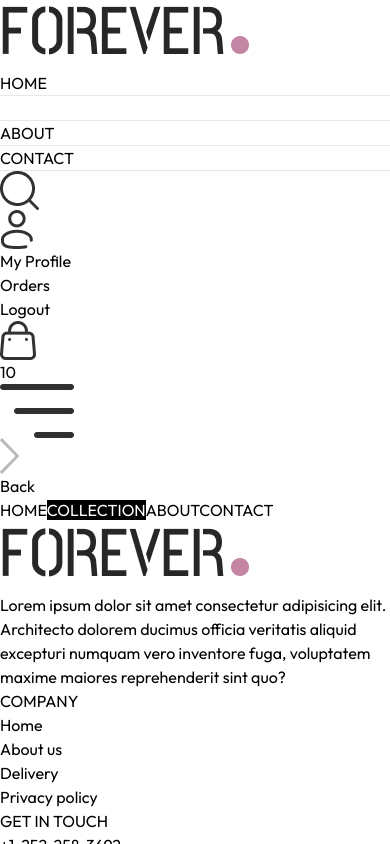
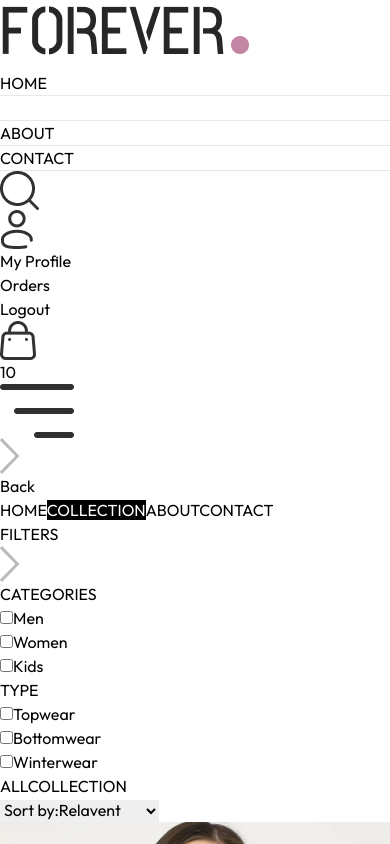
Before and after one commit to ShrishtiDubey27/E-commerce-Website, a React app in the folder frontend/: page /collection in a window 390 px wide. Shown: the top 844 px of the page. Built offline with nearby package versions, Linux system fonts and the light colour scheme; the HTML template or start-up script is replaced by a standard one.

Commit message:
collection page with responsive features are added

```diff
--- a/frontend/src/App.jsx
+++ b/frontend/src/App.jsx
@@ -11,12 +11,15 @@
 import Orders from './pages/Orders'
 import Navbar from './components/Navbar'
 import Footer from './components/Footer'
+import SearchBar from './components/SearchBar'
 
 const App = () => {
   return (
     <div className='px-4 sm:px-[5vw] md:px-[7vw] lg:px-[9vw]'>
 
       <Navbar></Navbar>
+      <SearchBar></SearchBar>
+
       <Routes>
         <Route path='/' element={<Home/>}/>
         <Route path='/collection' element={<Collection/>}/>
@@ -29,6 +32,7 @@
         <Route path='/orders' element={<Orders/>}/>
 
       </Routes>
+
       <Footer></Footer>
     </div>
   )
--- a/frontend/src/components/Navbar.jsx
+++ b/frontend/src/components/Navbar.jsx
@@ -1,11 +1,12 @@
-import React, { useState } from 'react'
+import React, { useContext, useState } from 'react'
 import {assets} from '../assets/frontend_assets/assets'
 import { Link, NavLink } from 'react-router-dom'
+import { ShopContext } from '../context/ShopContext'
 
 const Navbar = () => {
 
   const[visible,setVisible]=useState(false)
-
+  const {setShowSearch} =useContext(ShopContext);
 
 
   return (
@@ -39,7 +40,7 @@
       </ul>
 
       <div className='flex items-center gap-6'>
-        <img src={assets.search_icon}  className='w-5 cursor-pointer' alt="" />
+        <img onClick={()=>setShowSearch(true)} src={assets.search_icon}  className='w-5 cursor-pointer' alt="" />
 
         <div className='group relative'>
           <img src={assets.profile_icon} className='w-5 cursor-pointer' alt="" />
--- /dev/null
+++ b/frontend/src/components/SearchBar.jsx
@@ -0,0 +1,35 @@
+import React, { useContext, useEffect, useState } from 'react'
+import { ShopContext } from '../context/ShopContext'
+import { assets } from '../assets/frontend_assets/assets';
+import { useLocation } from 'react-router-dom';
+
+const SearchBar = () => {
+
+  const {search,setSearch , showSearch,setShowSearch} =useContext(ShopContext);
+  const [visible,setVisible]=useState(false);
+
+  const location=useLocation();
+
+  useEffect(()=>{
+    if (location.pathname.includes('collection') ) {
+      setVisible(true);
+    }
+    else{
+      setVisible(false);
+    }
+  },[location])
+
+  return showSearch && visible ?(
+    <div className='border-t border-b bg-gray-50 text-center'>
+
+      <div className='inline-flex items-center justify-center border border-gray-400 px-5 py-2 my-5 mx-3 rounded-full w-3/4 sm:w-1/2'>
+      <input value={search} onChange={(e)=>setSearch(e.target.value)} className='flex-1 outline-none bg-inherit text-sm' type="text" placeholder='Search' />
+
+      <img className='w-4' src={assets.search_icon} alt="" />
+      </div>
+      <img onClick={()=>setShowSearch(false)} src={assets.cross_icon} className='inline w-3 cursor-pointer' alt="" />
+    </div>
+  ):null
+}
+
+export default SearchBar
--- a/frontend/src/context/ShopContext.jsx
+++ b/frontend/src/context/ShopContext.jsx
@@ -1,4 +1,4 @@
-import { createContext } from "react";
+import { createContext, useState } from "react";
 import {products} from "../assets/frontend_assets/assets"
 
 export const ShopContext =createContext();
@@ -7,10 +7,12 @@
 
 
   const  currency ='$';
-  const  delivery_fee=10
+  const  delivery_fee=10;
+  const [search,setSearch]=useState('');
+  const [showSearch,setShowSearch]=useState(false);
 
   const value={
-    products,currency,delivery_fee
+    products,currency,delivery_fee,search,setSearch,showSearch,setShowSearch
   }
   return (
     <ShopContext.Provider value={value}>
--- a/frontend/src/pages/Collection.jsx
+++ b/frontend/src/pages/Collection.jsx
@@ -1,8 +1,162 @@
-import React from 'react'
+import React, { useContext, useEffect, useState } from 'react'
+import {ShopContext} from '../context/ShopContext'
+import { assets } from '../assets/frontend_assets/assets';
+import Title from '../components/Title';
+import ProductItem from '../components/ProductItem';
+
 
 const Collection = () => {
+
+  const {products , search, showSearch}= useContext(ShopContext);
+  const [showFilter,setShowFilter] = useState(false);
+  const [filterProducts, setFilterProducts]= useState([]);
+  const [category,setCategory]=useState([]);
+  const [subCategory,setSubCategory]=useState([]);
+  const [sortType,setSortType]=useState('relavent')
+
+
+  const toggleCategory=(e)=>{
+    if (category.includes(e.target.value)) {
+      setCategory(prev=>prev.filter(item=>item!== e.target.value))
+    }
+    else{
+      setCategory(prev =>[...prev,e.target.value])
+    }
+  }
+
+  const toggleSubCategory=(e)=>{
+    if (subCategory.includes(e.target.value)) {
+      setSubCategory(prev=>prev.filter(item=>item!== e.target.value))
+    }
+    else{
+      setSubCategory(prev =>[...prev,e.target.value])
+    }
+  }
+
+
+
+  const applyFilter=()=>{
+    let productsCopy=products.slice();
+    if (showSearch && search) {
+      productsCopy=productsCopy.filter(item=>item.name.toLowerCase().includes(search.toLowerCase()));
+
+    }
+    if (category.length>0) {
+      productsCopy=productsCopy.filter(item => category.includes(item.category));
+    }
+    if (subCategory.length>0) {
+      productsCopy=productsCopy.filter(item => subCategory.includes(item.subCategory));
+    }
+
+
+    setFilterProducts(productsCopy);
+  }
+
+
+
+  const sortProduct=()=>{
+    let fpCopy=filterProducts.slice();
+    switch(sortType)
+    {
+      case 'low-high':
+        setFilterProducts(fpCopy.sort((a,b)=>(a.price -b.price)));
+        break;
+      case 'high-low' :
+      setFilterProducts(fpCopy.sort((a,b)=>(b.price - a.price)));
+        break;
+
+      default:
+        applyFilter();
+        break;
+    }
+  }
+
+
+  useEffect(()=>{
+  applyFilter();
+  },[category,subCategory,search,showSearch])
+
+  useEffect(()=>{
+     sortProduct();
+     },[sortType])
+
+
+
+
+
+
   return (
-    <div>
+    <div className='flex flex-col sm:flex-row gap-1 sm:gap-10 pt-10 border-t'>
+      {/* filter options */}
+      <div className='min-w-60'>
+        <p onClick={()=>setShowFilter(!showFilter)} className='my-2 text-xl flex items-center cursor-pointer gap-2'>FILTERS
+          <img src={assets.dropdown_icon} className={`h-3 sm:hidden ${showFilter? 'rotate-90':''}`} alt="" />
+        </p>
+        {/* category filter */}
+        <div className={`border border-gray-300 pl-5 py-3 mt-6 ${showFilter ? '' : 'hidden'} sm:block`}>
+          <p className='mb-3 text-sm font-medium'>CATEGORIES</p>
+
+          <div className='flex flex-col gap-2 text-sm font-light text-gray-700'>
+            <p className='flex gap-2'>
+              <input className='w-3' type="checkbox" value={'Men'} onChange={toggleCategory}  name="" id="" />Men
+            </p>
+
+            <p className='flex gap-2'>
+              <input className='w-3' type="checkbox" value={'Women'} onChange={toggleCategory} name="" id="" />Women
+            </p>
+
+            <p className='flex gap-2'>
+              <input className='w-3' type="checkbox" value={'Kids'} onChange={toggleCategory} name="" id="" />Kids
+            </p>
+          </div>
+        </div>
+
+
+        {/* subcategory */}
+
+        <div className={`border border-gray-300 pl-5 py-3 my-5 ${showFilter ? '' : 'hidden'} sm:block`}>
+          <p className='mb-3 text-sm font-medium'>TYPE</p>
+
+          <div className='flex flex-col gap-2 text-sm font-light text-gray-700'>
+            <p className='flex gap-2'>
+              <input className='w-3' type="checkbox" value={'Topwear'} onChange={toggleSubCategory} name="" id="" />Topwear
+            </p>
+
+            <p className='flex gap-2'>
+              <input className='w-3' type="checkbox" value={'Bottomwear'}  onChange={toggleSubCategory}name="" id="" />Bottomwear
+            </p>
+
+            <p className='flex gap-2'>
+              <input className='w-3' type="checkbox" value={'Winterwear'} onChange={toggleSubCategory} name="" id="" />Winterwear
+            </p>
+          </div>
+        </div>
+
+      </div>
+
+
+      {/* right side  */}
+      <div className='flex-1'>
+        <div className='flex justify-between text-base sm:text-2xl mb-4'>
+          <Title text1={'ALL'} text2={'COLLECTION'}/>
+          {/* Product Sort */}
+          <select onChange={(e)=>setSortType(e.target.value)} className='border-2 border-gray-300 text-sm px-2'>
+            <option value="relavent">Sort by:Relavent</option>
+            <option value="low-high">Sort by:Low to High</option>
+            <option value="high-low">Sort by:High to Low</option>
+          </select>
+        </div>
+
+        {/* map products */}
+        <div className='grid grid-cols-2 md:grid-cols-3 lg:grid-cols-4 gap-4 gap-y-6'>
+           {
+            filterProducts.map((item,index)=>(
+              <ProductItem key={index} id={item._id} image={item.image} name={item.name} price={item.price} />
+            ))
+           }
+
+        </div>
+      </div>
 
     </div>
   )
--- a/frontend/src/pages/Product.jsx
+++ b/frontend/src/pages/Product.jsx
@@ -1,11 +1,33 @@
-import React from 'react'
+import React, { useContext, useEffect, useState } from 'react';
+import { useParams } from 'react-router-dom';
+import { ShopContext } from '../context/ShopContext';
 
 const Product = () => {
+  const { productId } = useParams();
+  const {products}=useContext(ShopContext);
+  const [productData,setProductData]=useState(false);
+
+
+  const fetchProductData=async ()=>{
+
+    products.map((item)=>{
+      if (item._id === productId) {
+        setProductData(item)
+
+        return null;
+      }
+    })
+  }
+
+  useEffect(()=>{
+    fetchProductData();
+  },[productId,products])
+
   return (
     <div>
 
     </div>
-  )
+  );
 }
 
-export default Product
+export default Product;
```
